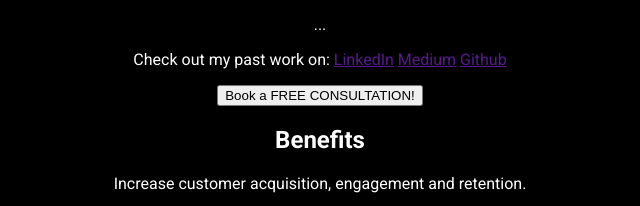
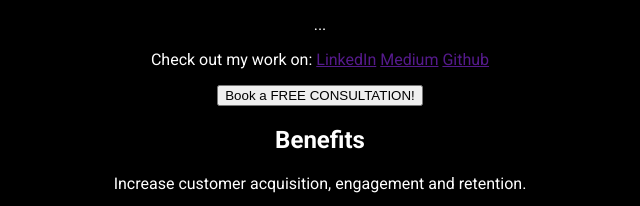
Before and after one commit to egeatmaca/datadrivengrowth, a plain HTML site: page index.html in a window 1280 px wide. Shown: the part 193-399 px from the top of the page, 320-960 px from the left. Drawn offline with Linux system fonts and the light colour scheme.

Commit message:
minor change

```diff
--- a/index.html
+++ b/index.html
@@ -17,7 +17,7 @@
             <h2 class="about-me-title">Need help with data analytics?</h2>
             <h3 class="about-me-subtitle"> I'm here to help! </h3>
             <p class="about-me-text"> ... </p>
-            <p class="social-proof"> Check out my past work on:
+            <p class="social-proof"> Check out my work on:
                 <a class="social-link" href="">LinkedIn</a>
                 <a class="social-link" href="">Medium</a>
                 <a class="social-link" href="">Github</a>
```
